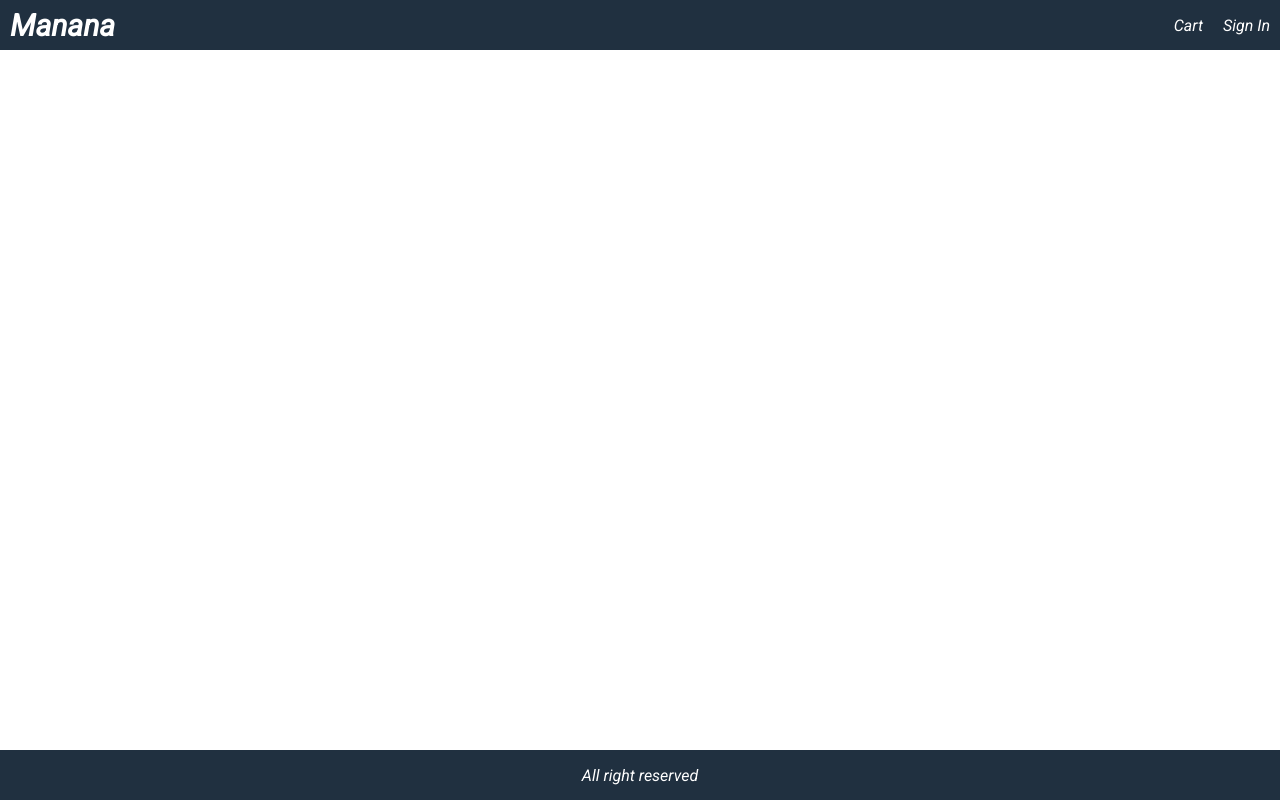
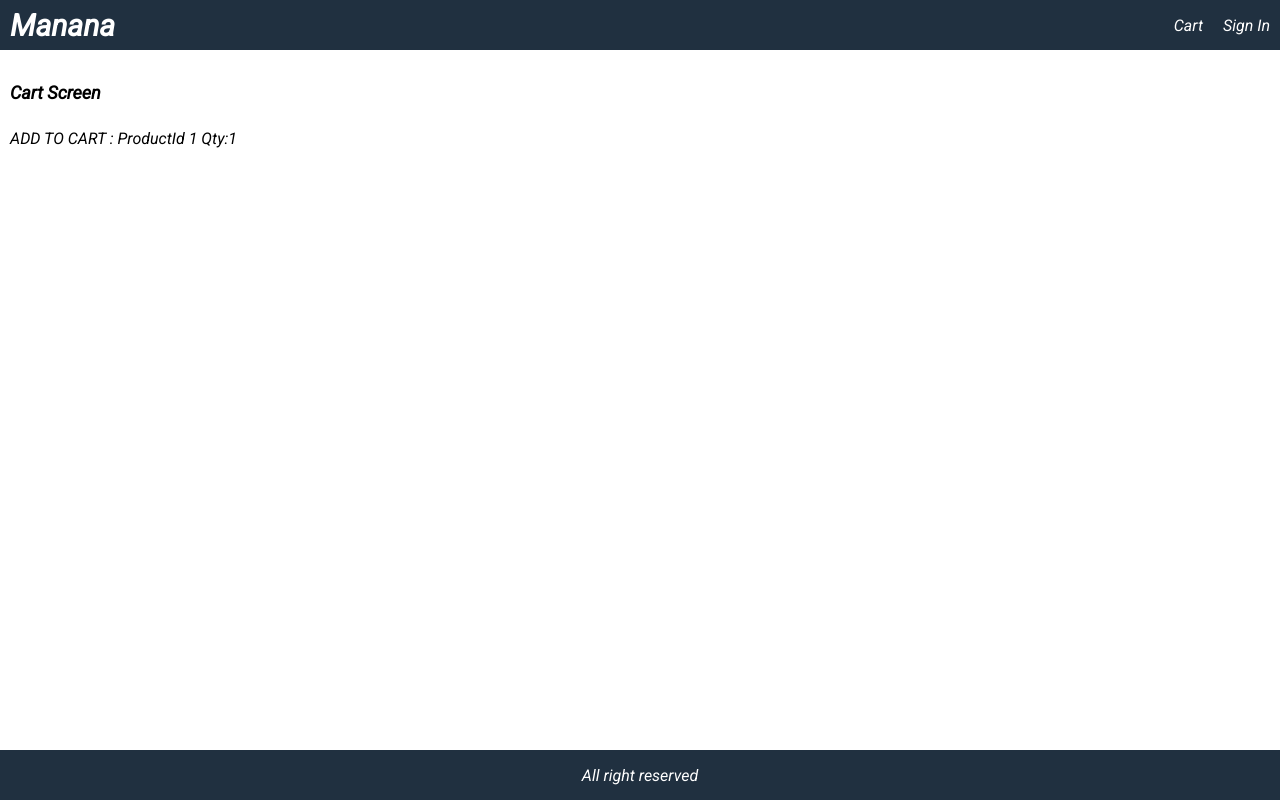
Before and after one commit to Tumax89/ecommerce-website, a React (Create React App) app in the folder frontend/: page /cart/1 in a window 1280 px wide. Built offline with nearby package versions, Linux system fonts and the light colour scheme.

Commit message:
Handle Add to Cart Button

```diff
--- a/frontend/src/App.js
+++ b/frontend/src/App.js
@@ -1,5 +1,6 @@
 import React from "react";
 import { BrowserRouter, Route } from "react-router-dom";
+import CartScreen from "./screens/CartScreen";
 import HomeScreen from "./screens/HomeScreen";
 import ProductScreen from "./screens/ProductScreen";
 
@@ -19,6 +20,7 @@
           </div>
         </header>
         <main>
+          <Route path="/cart/:id?" component={CartScreen} />
           <Route path="/product/:id" component={ProductScreen} exact />
           <Route path="/" component={HomeScreen} exact />
         </main>
--- /dev/null
+++ b/frontend/src/screens/CartScreen.js
@@ -0,0 +1,18 @@
+import React from "react";
+
+const CartScreen = (props) => {
+  const productId = props.match.params.id;
+  const qty = props.location.search
+    ? Number(props.location.search.split("=")[1])
+    : 1;
+  return (
+    <div>
+      <h1> Cart Screen</h1>
+      <p>
+        ADD TO CART : ProductId {productId} Qty:{qty}
+      </p>
+    </div>
+  );
+};
+
+export default CartScreen;
--- a/frontend/src/screens/ProductScreen.js
+++ b/frontend/src/screens/ProductScreen.js
@@ -1,4 +1,4 @@
-import React, { useEffect } from "react";
+import React, { useEffect, useState } from "react";
 import { useDispatch, useSelector } from "react-redux";
 import { Link } from "react-router-dom";
 import { detailsProduct } from "../actions/productActions";
@@ -9,13 +9,16 @@
 const ProductScreen = (props) => {
   const dispatch = useDispatch();
   const productId = props.match.params.id;
+  const [qty, setQty] = useState(1);
   const productDetails = useSelector((state) => state.productDetails);
   const { loading, error, product } = productDetails;
 
   useEffect(() => {
     dispatch(detailsProduct(productId));
   }, [dispatch, productId]);
-
+  const addToCartHandler = () => {
+    props.history.push(`/cart/${productId}?qty=${qty}`);
+  };
   return (
     <div>
       {loading ? (
@@ -52,7 +55,7 @@
               </ul>
             </div>
             <div className="col-1">
-              <div>
+              <div card card-body>
                 <ul>
                   <li>
                     <div className="row">
@@ -60,19 +63,37 @@
                       <div className="price">${product.price}</div>
                     </div>
                   </li>
+                  {product.countInStock > 0 && (
+                    <>
                       <li>
                         <div className="row">
-                      <div>Status</div>
+                          <div>Qty</div>
                           <div>
-                        {product.countInStock > 0 ? (
-                          <span className="success"> In Stock </span>
-                        ) : (
-                          <span className="danger">Unavailable</span>
+                            <select
+                              value={qty}
+                              onChange={(e) => setQty(e.target.value)}
+                            >
+                              {[...Array(product.countInStock).keys()].map(
+                                (x) => (
+                                  <option key={x + 1} value={x + 1}>
+                                    {x + 1}
+                                  </option>
+                                )
                               )}
+                            </select>
                           </div>
                         </div>
                       </li>
-                  <button className="primary block"> Add to Cart</button>
+                      <li>
+                        <button
+                          onClick={addToCartHandler}
+                          className="primary block"
+                        >
+                          Add to Cart
+                        </button>
+                      </li>
+                    </>
+                  )}
                 </ul>
               </div>
             </div>
```
Lines whose indentation alone changed are shown as unchanged.
